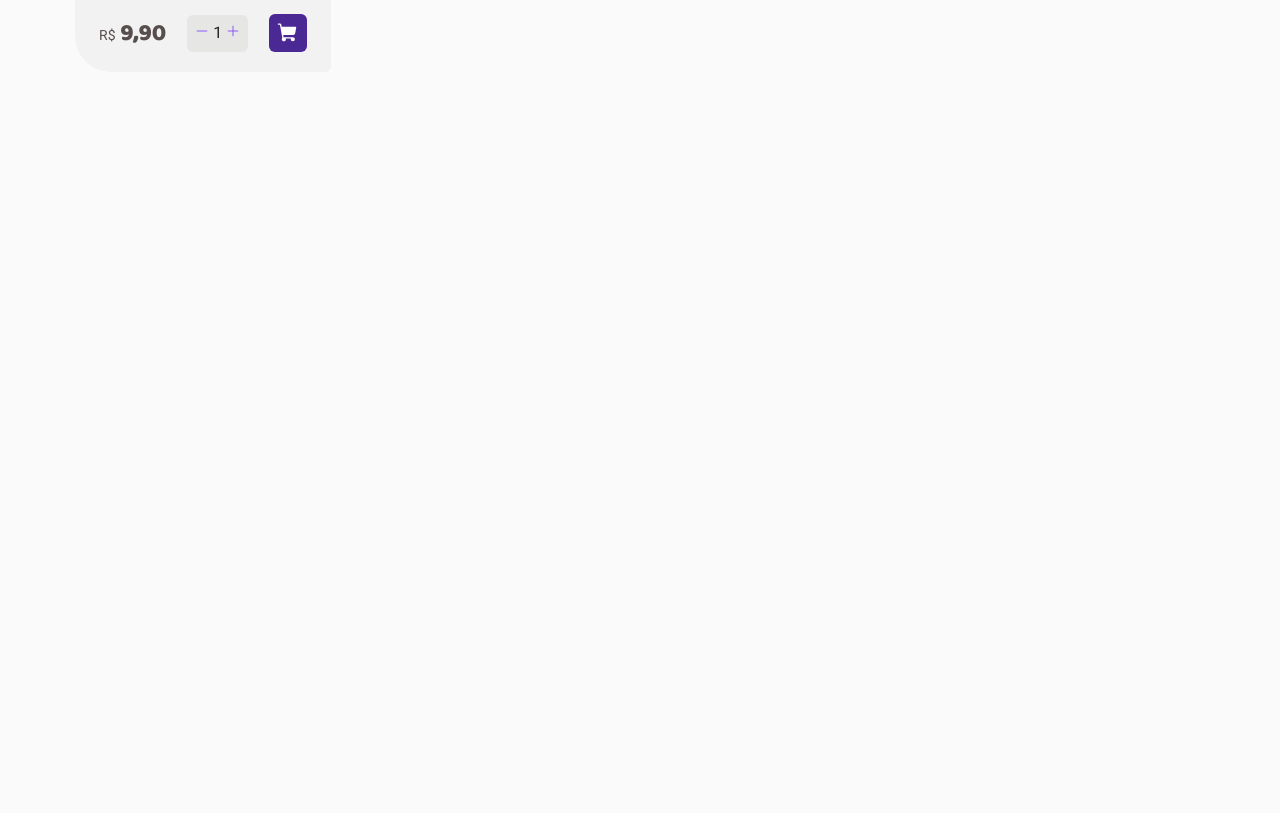
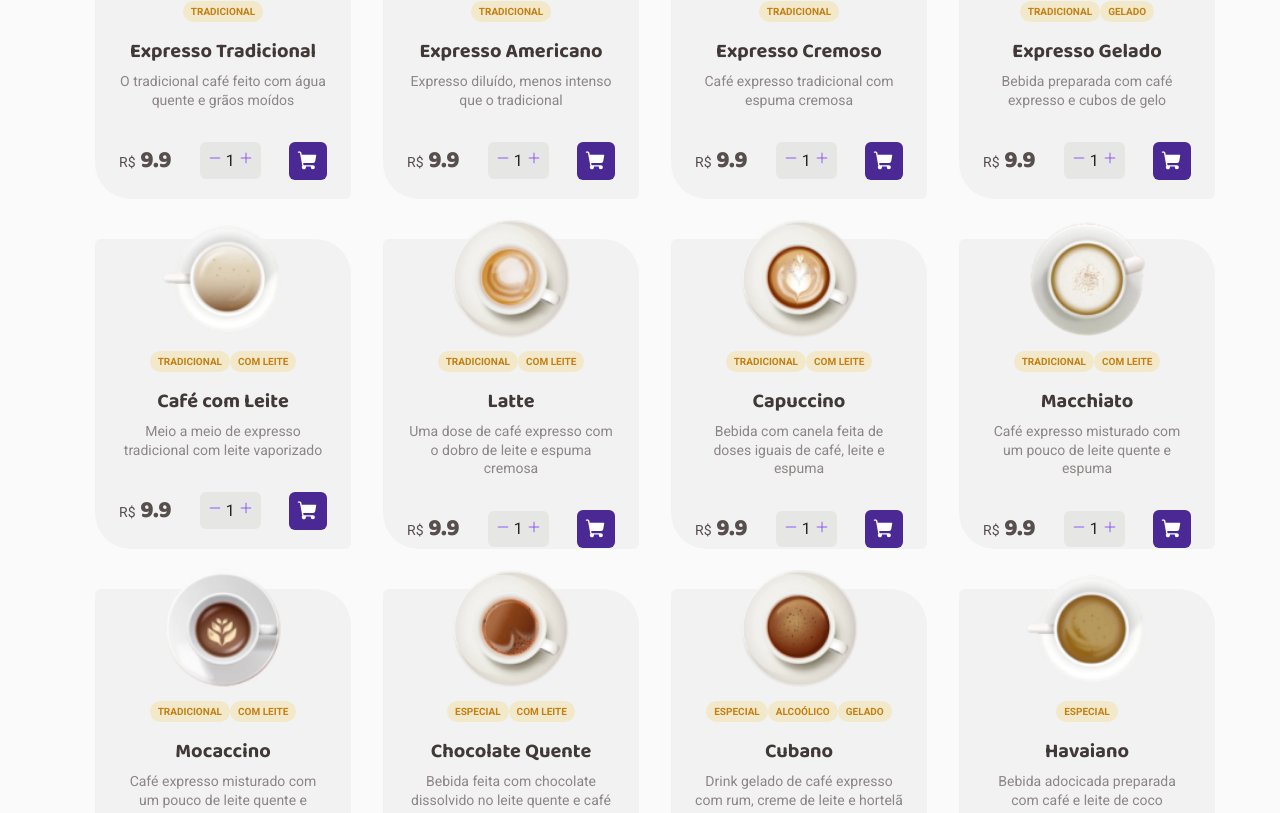
Before and after one commit to reciokaue/coffe-delivery, a React (Vite) app: page / in a window 1280 px wide. Shown: the part 942-1755 px from the top of the page. Before the commit the page ends 1014 px from the top, so only its background shows below. Built offline with nearby package versions, Linux system fonts and the light colour scheme.

Commit message:
coffees list

```diff
--- /dev/null
+++ b/data.json
@@ -0,0 +1,116 @@
+{
+  "coffees": [
+    {
+      "id": "0",
+      "title": "Expresso Tradicional",
+      "description": "O tradicional café feito com água quente e grãos moídos",
+      "tags": ["tradicional"],
+      "price": 9.90,
+      "image": "/images/coffees/expresso.png"
+    },
+    {
+      "id": "1",
+      "title": "Expresso Americano",
+      "description": "Expresso diluído, menos intenso que o tradicional",
+      "tags": ["tradicional"],
+      "price": 9.90,
+      "image": "/images/coffees/americano.png"
+    },
+    {
+      "id": "2",
+      "title": "Expresso Cremoso",
+      "description": "Café expresso tradicional com espuma cremosa",
+      "tags": ["tradicional"],
+      "price": 9.90,
+      "image": "/images/coffees/expresso-cremoso.png"
+    },
+    {
+      "id": "3",
+      "title": "Expresso Gelado",
+      "description": "Bebida preparada com café expresso e cubos de gelo",
+      "tags": ["tradicional", "gelado"],
+      "price": 9.90,
+      "image": "/images/coffees/cafe-gelado.png"
+    },
+    {
+      "id": "4",
+      "title": "Café com Leite",
+      "description": "Meio a meio de expresso tradicional com leite vaporizado",
+      "tags": ["tradicional", "com leite"],
+      "price": 9.90,
+      "image": "/images/coffees/cafe-com-leite.png"
+    },
+    {
+      "id": "5",
+      "title": "Latte",
+      "description": "Uma dose de café expresso com o dobro de leite e espuma cremosa",
+      "tags": ["tradicional", "com leite"],
+      "price": 9.90,
+      "image": "/images/coffees/latte.png"
+    },
+    {
+      "id": "6",
+      "title": "Capuccino",
+      "description": "Bebida com canela feita de doses iguais de café, leite e espuma",
+      "tags": ["tradicional", "com leite"],
+      "price": 9.90,
+      "image": "/images/coffees/capuccino.png"
+    },
+    {
+      "id": "7",
+      "title": "Macchiato",
+      "description": "Café expresso misturado com um pouco de leite quente e espuma",
+      "tags": ["tradicional", "com leite"],
+      "price": 9.90,
+      "image": "/images/coffees/macchiato.png"
+    },
+    {
+      "id": "8",
+      "title": "Mocaccino",
+      "description": "Café expresso misturado com um pouco de leite quente e espuma",
+      "tags": ["tradicional", "com leite"],
+      "price": 9.90,
+      "image": "/images/coffees/mocaccino.png"
+    },
+    {
+      "id": "9",
+      "title": "Chocolate Quente",
+      "description": "Bebida feita com chocolate dissolvido no leite quente e café",
+      "tags": ["especial", "com leite"],
+      "price": 9.90,
+      "image": "/images/coffees/chocolate-quente.png"
+    },
+    {
+      "id": "10",
+      "title": "Cubano",
+      "description": "Drink gelado de café expresso com rum, creme de leite e hortelã",
+      "tags": ["especial", "alcoólico", "gelado"],
+      "price": 9.90,
+      "image": "/images/coffees/cubano.png"
+    },
+    {
+      "id": "11",
+      "title": "Havaiano",
+      "description": "Bebida adocicada preparada com café e leite de coco",
+      "tags": ["especial"],
+      "price": 9.90,
+      "image": "/images/coffees/havaiano.png"
+    },
+    {
+      "id": "12",
+      "title": "Árabe",
+      "description": "Bebida preparada com grãos de café árabe e especiarias",
+      "tags": ["especial"],
+      "price": 9.90,
+      "image": "/images/coffees/arabe.png"
+    },
+    {
+      "id": "13",
+      "title": "Irlandês",
+      "description": "Bebida a base de café, uísque irlandês, açúcar e chantilly",
+      "tags": ["especial", "alcoólico"],
+      "price": 9.90,
+      "image": "/images/coffees/irlandes.png"
+    }
+  ]
+}
--- a/src/components/CoffeeCard/index.tsx
+++ b/src/components/CoffeeCard/index.tsx
@@ -1,24 +1,47 @@
 import { Minus, Plus, ShoppingCart } from 'phosphor-react'
 import { Amount, CoffeeCardContainer, Footer, Label } from './styles'
+import { useState } from 'react'
 
-export function CoffeeCard() {
+interface Coffee {
+  id: string
+  title: string
+  description: string
+  tags: string[]
+  price: number
+  image: string
+}
+
+interface CoffeeCardProps {
+  coffee: Coffee
+}
+
+export function CoffeeCard({ coffee }: CoffeeCardProps) {
+  const [amount, setAmount] = useState(1)
+
+  const add = () => setAmount((state) => state + 1)
+  const subtract = () => setAmount((state) => (state > 1 ? state - 1 : 1))
+
   return (
     <CoffeeCardContainer>
-      <img src="/images/coffees/americano.png" alt="" />
-      <Label>tradicional</Label>
-      <h1>Expresso Tradicional</h1>
-      <p>O tradicional café feito com água quente e grãos moídos</p>
+      <img src={coffee.image} alt="" />
+      <div>
+        {coffee.tags.map((tag) => (
+          <Label key={tag}>{tag}</Label>
+        ))}
+      </div>
+      <h1>{coffee.title}</h1>
+      <p>{coffee.description}</p>
       <Footer>
         <span>
           R$
-          <strong> 9,90</strong>
+          <strong> {coffee.price}</strong>
         </span>
         <Amount>
-          <button>
+          <button onClick={subtract}>
             <Minus size={14} />
           </button>
-          <span>1</span>
-          <button>
+          <span>{amount}</span>
+          <button onClick={add}>
             <Plus size={14} />
           </button>
         </Amount>
--- a/src/components/CoffeeCard/styles.ts
+++ b/src/components/CoffeeCard/styles.ts
@@ -13,6 +13,11 @@
   padding: 1.25rem 1.5rem;
 
   background: ${(props) => props.theme['base-card']};
+
+  div {
+    display: flex;
+    flex-wrap: wrap;
+  }
 
   img {
     width: 120px;
--- a/src/pages/Home/index.tsx
+++ b/src/pages/Home/index.tsx
@@ -1,14 +1,23 @@
 import { CoffeeCard } from '../../components/CoffeeCard'
 import { Hero } from '../../components/Hero'
 import { Header } from '../../components/header'
-import { HomeContainer } from './styles'
+import { CoffeeList, HomeContainer } from './styles'
+import { coffees } from '../../../data.json'
 
 export function Home() {
   return (
     <HomeContainer>
       <Header />
       <Hero />
-      <CoffeeCard />
+      <CoffeeList>
+        <h2>Nossos cafés</h2>
+
+        <div>
+          {coffees.map((coffee) => (
+            <CoffeeCard key={coffee.id} coffee={coffee} />
+          ))}
+        </div>
+      </CoffeeList>
     </HomeContainer>
   )
 }
--- a/src/pages/Home/styles.ts
+++ b/src/pages/Home/styles.ts
@@ -1,4 +1,5 @@
 import styled from 'styled-components'
+import { fonts } from '../../styles/fonts'
 
 export const HomeContainer = styled.div`
   width: 100%;
@@ -8,3 +9,23 @@
   display: flex;
   flex-direction: column;
 `
+export const CoffeeList = styled.section`
+  padding: 32px 20px 150px;
+  margin: 0 auto;
+
+  display: flex;
+  flex-direction: column;
+  gap: 54px;
+
+  > h2 {
+    ${fonts.titleL}
+    color: ${({ theme }) => theme['base-subtitle']}
+  }
+
+  > div {
+    display: grid;
+    grid-template-columns: 1fr 1fr 1fr 1fr;
+    grid-row-gap: 40px;
+    grid-column-gap: 32px;
+  }
+`
```
Also changed, not shown: src/components/CoffeeShow/index.tsx (deleted), src/components/CoffeeShow/styles.tsx (deleted).
